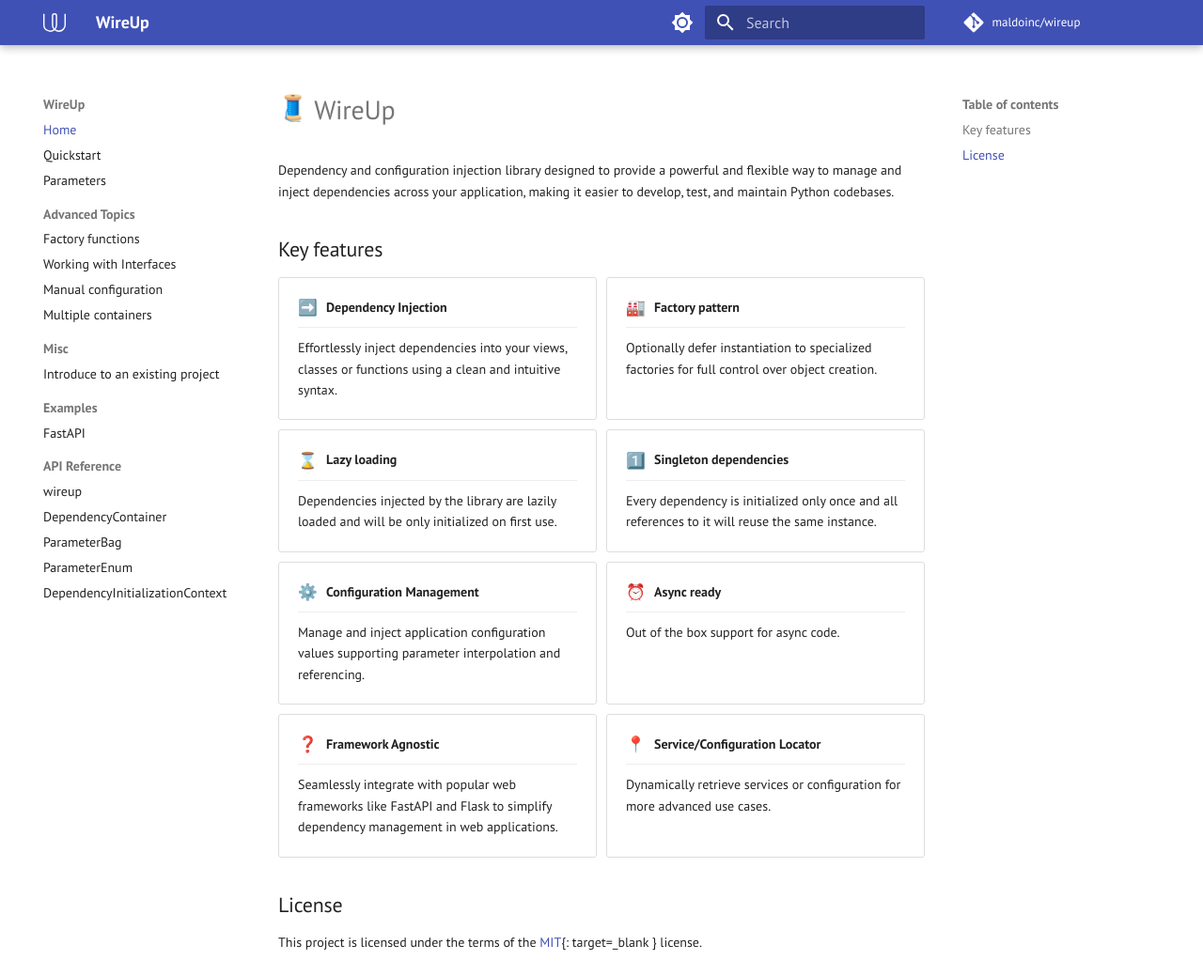
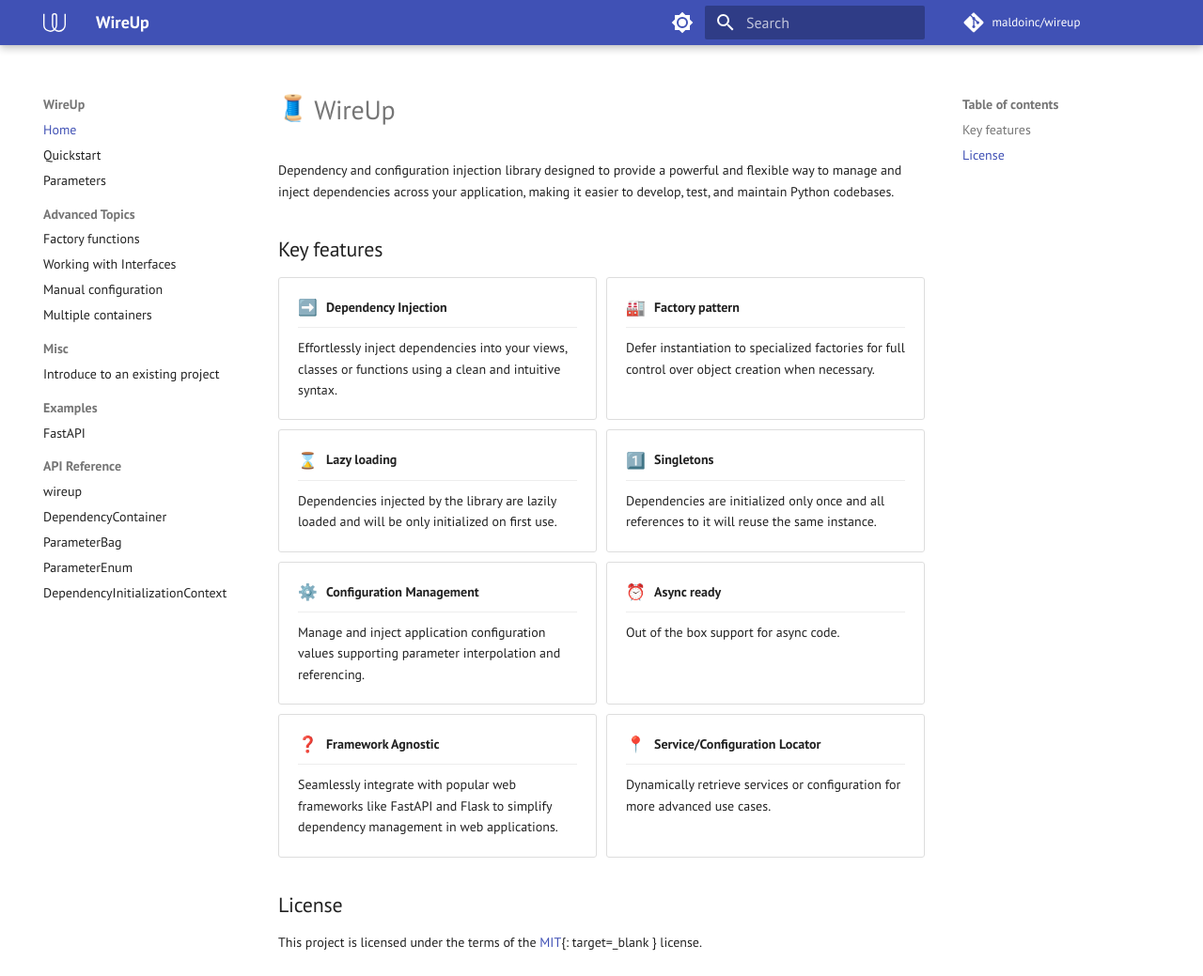
Before and after one commit to maldoinc/wireup, an MkDocs documentation site: the page built from docs/pages/index.md, in a window 1280 px wide and 1039 px high. Shown: the whole window at 94% size. Built offline with MkDocs 1.6.1 and Material for MkDocs 9.7.7, drawn with Linux system fonts in a browser that asks for light colours; emoji names are drawn with the system emoji font; some web fonts are replaced; comment, search, counter and statistics services are not loaded.

Commit message:
Reword home

```diff
--- a/docs/pages/index.md
+++ b/docs/pages/index.md
@@ -19,7 +19,7 @@ making it easier to develop, test, and maintain Python codebases.
             <img src="https://cdn.jsdelivr.net/gh/jdecked/twemoji@14.1.2/assets/72x72/1f3ed.png" />
             Factory pattern
         </div>
-        Optionally defer instantiation to specialized factories for full control over object creation.
+        Defer instantiation to specialized factories for full control over object creation when necessary.
     </div>
     <div class="card">
         <div class="card-title">
@@ -31,9 +31,9 @@ making it easier to develop, test, and maintain Python codebases.
     <div class="card">
         <div class="card-title">
             <img src="https://cdn.jsdelivr.net/gh/jdecked/twemoji@14.1.2/assets/72x72/31-20e3.png" />
-            Singleton dependencies
+            Singletons
         </div>
-        Every dependency is initialized only once and all references to it will reuse the same instance.
+        Dependencies are initialized only once and all references to it will reuse the same instance.
     </div>
     <div class="card">
         <div class="card-title">
```
